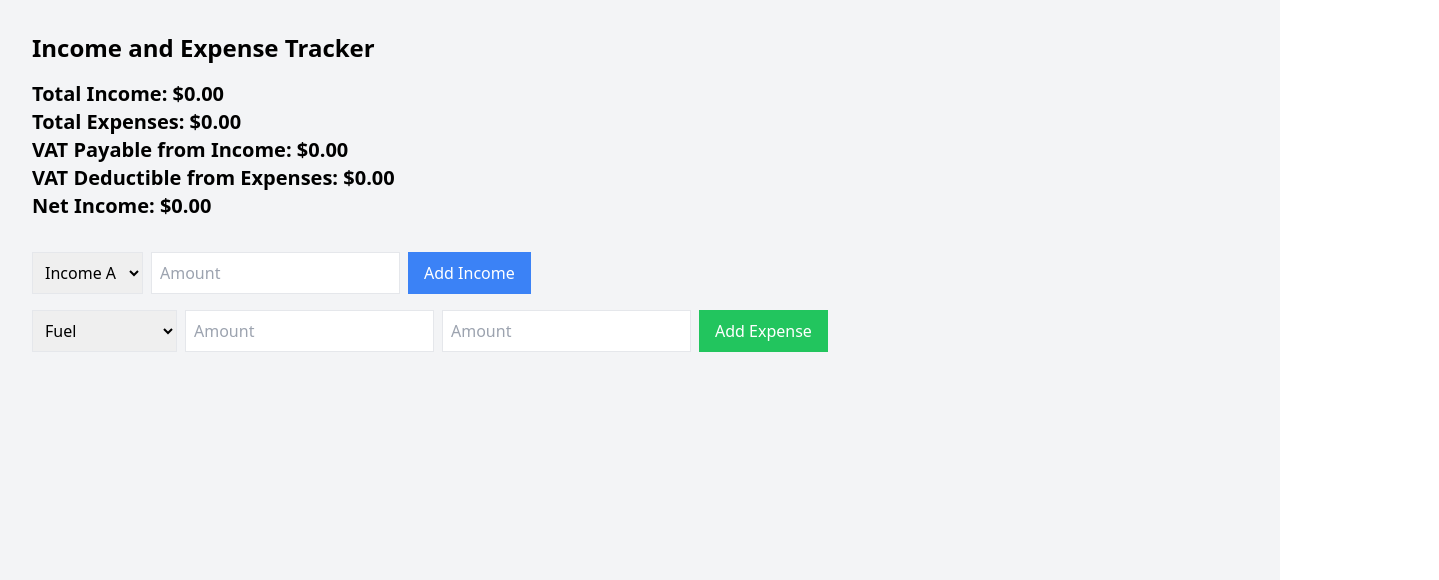
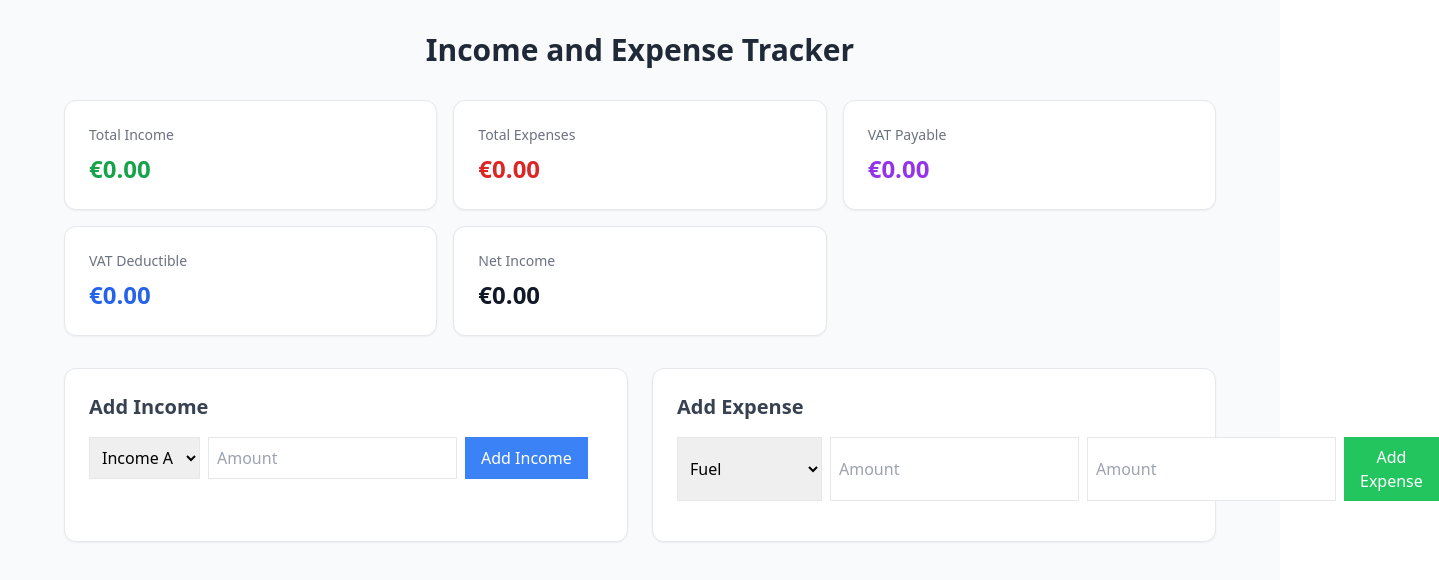
Before and after one commit to nahusenayElias/incomeTrackerTypeScript, a React (Vite) app in the folder income-tracker/: page / in a window 1280 px wide. Shown: the top 580 px of the page, 1439 px wide, since content can reach past the window. Built offline with nearby package versions, Linux system fonts and the light colour scheme.

Commit message:
fix: VAT percentage

```diff
--- a/income-tracker/src/App.tsx
+++ b/income-tracker/src/App.tsx
@@ -1,11 +1,10 @@
-// src/App.tsx
-
 import React, { useState } from "react";
 import { Income, Expense } from "./types";
 import IncomeForm from "./components/IncomeForm";
 import ExpenseForm from "./components/ExpenseForm";
+import { vatCalc } from "./components/ExpenseForm";
 
-const VAT_RATE = 10; // Consistent VAT rate for both income and deductible VAT
+const VAT_RATE = 14; // Adjust this based on your income VAT rate
 
 const App: React.FC = () => {
   const [income, setIncome] = useState<Income[]>([]);
@@ -14,38 +13,107 @@ const App: React.FC = () => {
   // Calculate total income
   const totalIncome = income.reduce((total, inc) => total + inc.amount, 0);
 
-  // Calculate VAT payable on income
-  const VATPayable = totalIncome * (VAT_RATE / 100);
+  // Extract VAT from gross income
+  const VATPayable = totalIncome - (totalIncome / (1 + VAT_RATE / 100));
 
   // Calculate total expenses
   const totalExpenses = expenses.reduce((total, exp) => total + exp.amount, 0);
 
-  // Calculate deductible VAT at 10% of total expenses
-  const totalVATDeductible = totalExpenses * (VAT_RATE / 100);
+  // Deductible VAT (extract per expense)
+  const totalVATDeductible = expenses.reduce((total, exp) => {
+    if (exp.VATRate === 0) return total;
+    const vat = exp.amount - exp.amount / (1 + exp.VATRate / 100);
+    return total + vat;
+  }, 0);
 
-  // Calculate net income
   const netIncome = totalIncome - totalExpenses - VATPayable + totalVATDeductible;
 
   const handleAddIncome = (newIncome: Income) => setIncome([...income, newIncome]);
   const handleAddExpense = (newExpense: Expense) => setExpenses([...expenses, newExpense]);
 
   return (
-    <div className="p-8 bg-gray-100 min-h-screen">
-      <h1 className="text-2xl font-bold mb-4">Income and Expense Tracker</h1>
+    <div className="p-8 bg-gray-50 min-h-screen">
+      <div className="max-w-6xl mx-auto">
+        <h1 className="text-3xl font-bold text-gray-800 mb-8 text-center">
+          Income and Expense Tracker
+        </h1>
 
-      <div className="flex flex-col space-y-4 mb-8">
-        <div>
-          <h2 className="font-semibold text-xl">Total Income: ${totalIncome.toFixed(2)}</h2>
-          <h2 className="font-semibold text-xl">Total Expenses: ${totalExpenses.toFixed(2)}</h2>
-          <h2 className="font-semibold text-xl">VAT Payable from Income: ${VATPayable.toFixed(2)}</h2>
-          <h2 className="font-semibold text-xl">VAT Deductible from Expenses: ${totalVATDeductible.toFixed(2)}</h2>
-          <h2 className="font-semibold text-xl">Net Income: ${netIncome.toFixed(2)}</h2>
+        {/* Stats Grid */}
+        <div className="grid grid-cols-1 md:grid-cols-2 lg:grid-cols-3 gap-4 mb-8">
+          <div className="bg-white p-6 rounded-xl shadow-sm border border-gray-200">
+            <h3 className="text-sm font-medium text-gray-500 mb-2">Total Income</h3>
+            <p className="text-2xl font-semibold text-green-600">€{totalIncome.toFixed(2)}</p>
+          </div>
+
+          <div className="bg-white p-6 rounded-xl shadow-sm border border-gray-200">
+            <h3 className="text-sm font-medium text-gray-500 mb-2">Total Expenses</h3>
+            <p className="text-2xl font-semibold text-red-600">€{totalExpenses.toFixed(2)}</p>
+          </div>
+
+          <div className="bg-white p-6 rounded-xl shadow-sm border border-gray-200">
+            <h3 className="text-sm font-medium text-gray-500 mb-2">VAT Payable</h3>
+            <p className="text-2xl font-semibold text-purple-600">€{VATPayable.toFixed(2)}</p>
+          </div>
+
+          <div className="bg-white p-6 rounded-xl shadow-sm border border-gray-200">
+            <h3 className="text-sm font-medium text-gray-500 mb-2">VAT Deductible</h3>
+            <p className="text-2xl font-semibold text-blue-600">€{totalVATDeductible.toFixed(2)}</p>
+          </div>
+
+          <div className="bg-white p-6 rounded-xl shadow-sm border border-gray-200 col-span-full lg:col-span-1">
+            <h3 className="text-sm font-medium text-gray-500 mb-2">Net Income</h3>
+            <p className="text-2xl font-semibold text-gray-900">€{netIncome.toFixed(2)}</p>
+          </div>
         </div>
+
+        {/* Forms Section */}
+        <div className="grid md:grid-cols-2 gap-6 mb-8">
+          <div className="bg-white p-6 rounded-xl shadow-sm border border-gray-200">
+            <h2 className="text-xl font-semibold mb-4 text-gray-700">Add Income</h2>
+            <IncomeForm onAdd={handleAddIncome} />
+          </div>
+
+          <div className="bg-white p-6 rounded-xl shadow-sm border border-gray-200">
+            <h2 className="text-xl font-semibold mb-4 text-gray-700">Add Expense</h2>
+            <ExpenseForm onAdd={handleAddExpense} />
+          </div>
+        </div>
+
+        {/* Expenses Table */}
+        {expenses.length > 0 && (
+          <div className="bg-white rounded-xl shadow-sm border border-gray-200 overflow-hidden">
+            <div className="p-6">
+              <h2 className="text-xl font-semibold mb-4 text-gray-700">Expense Receipts</h2>
+              <table className="w-full">
+                <thead className="bg-gray-50">
+                  <tr>
+                    {['Date', 'Category', 'Total (€)', 'VAT %', 'VAT (€)', 'Net (€)'].map((header) => (
+                      <th key={header} className="px-4 py-3 text-left text-sm font-medium text-gray-500 uppercase tracking-wider">
+                        {header}
+                      </th>
+                    ))}
+                  </tr>
+                </thead>
+                <tbody className="divide-y divide-gray-200">
+                  {expenses.map((exp) => {
+                    const { vatAmount, netPrice } = vatCalc(exp.amount, exp.VATRate);
+                    return (
+                      <tr key={exp.id} className="hover:bg-gray-50 transition-colors">
+                        <td className="px-4 py-3 text-sm text-gray-700">{exp.date.toLocaleDateString()}</td>
+                        <td className="px-4 py-3 text-sm text-gray-700 capitalize">{exp.category}</td>
+                        <td className="px-4 py-3 text-sm text-gray-700 font-medium">{exp.amount.toFixed(2)}</td>
+                        <td className="px-4 py-3 text-sm text-gray-700">{exp.VATRate}%</td>
+                        <td className="px-4 py-3 text-sm text-blue-600 font-medium">{vatAmount.toFixed(2)}</td>
+                        <td className="px-4 py-3 text-sm text-gray-700 font-medium">{netPrice.toFixed(2)}</td>
+                      </tr>
+                    );
+                  })}
+                </tbody>
+              </table>
+            </div>
+          </div>
+        )}
       </div>
-
-      {/* Render the forms for adding income and expenses */}
-      <IncomeForm onAdd={handleAddIncome} />
-      <ExpenseForm onAdd={handleAddExpense} />
     </div>
   );
 };
```
